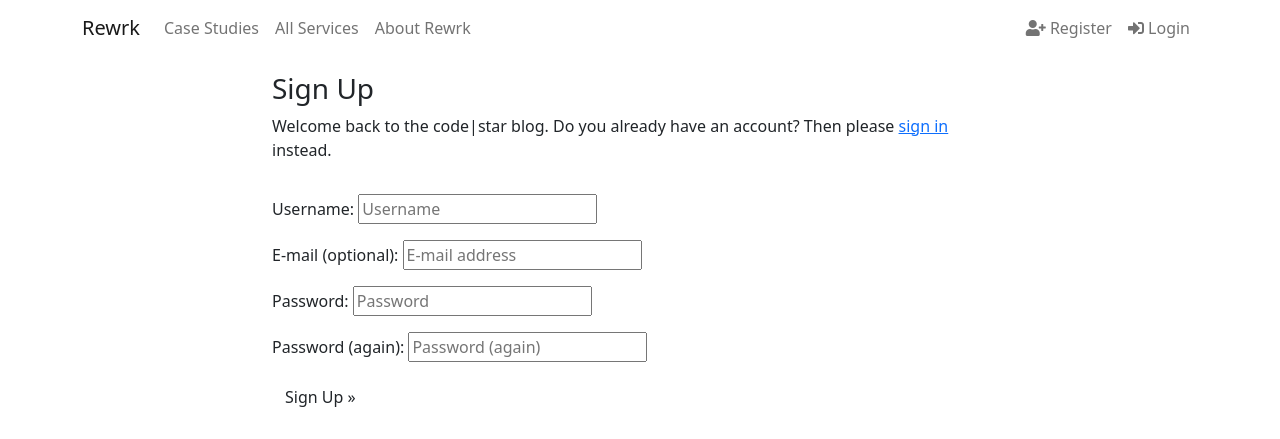
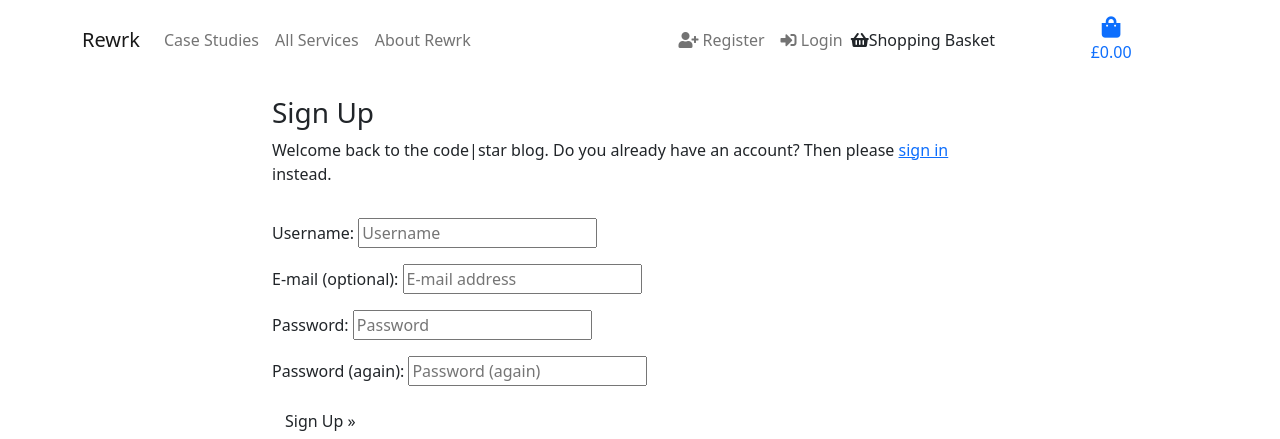
Before and after one commit to Aoibhinn/Rewrk_MS4, a Django app: page /accounts/signup/ in a window 1280 px wide. Shown: the top 439 px of the page. Run offline with Django 3.2, Linux system fonts and the light colour scheme; parts of the project's set-up code (start-up, migrations or seed data) failed here and were passed over.

Commit message:
add cart and functionality to base.html

```diff
--- a/templates/base.html
+++ b/templates/base.html
@@ -107,6 +107,21 @@
                 </li>
             {% endif %}
             </ul>
+            <div class="col-2"><i class="fas fa-shopping-basket"></i>Shopping Basket</div>
+            <div class="col-2">
+              <a class="{% if grand_total %}text-info font-weight-bold{% else %}text-black{% endif %} nav-link" href="{% url 'view_bag' %}">
+                <div class="text-center">
+                    <div><i class="fas fa-shopping-bag fa-lg"></i></div>
+                    <p class="my-0">
+                        {% if grand_total %}
+                            ${{ grand_total|floatformat:2 }}
+                        {% else %}
+                            £0.00
+                        {% endif %}
+                    </p>
+                </div>
+              </a>
+            </div>
       </div>
     </div>
   </nav>
```
